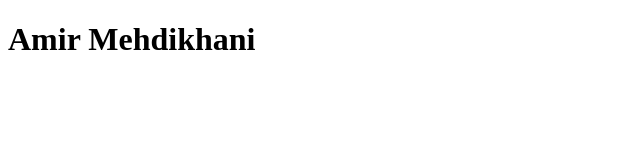
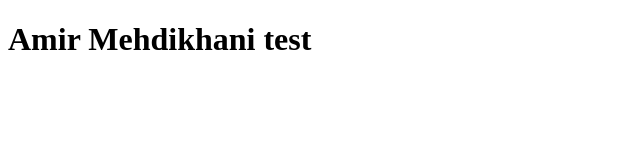
Before and after one commit to Isellx/profile, a plain HTML site: page index.html in a window 1280 px wide. Shown: the full height of the page, 0-640 px from the left. Drawn offline with Linux system fonts and the light colour scheme.

Commit message:
Update 1

```diff
--- a/index.html
+++ b/index.html
@@ -6,6 +6,6 @@
     <title>Document</title>
 </head>
 <body>
-    <h1>Amir Mehdikhani</h1>
+    <h1>Amir Mehdikhani test</h1>
 </body>
 </html>
```
